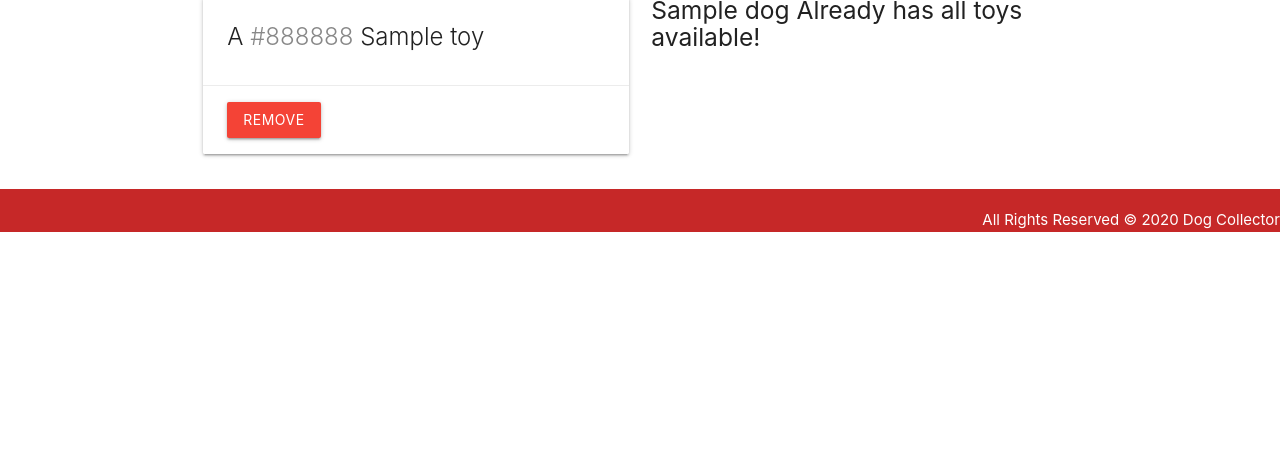
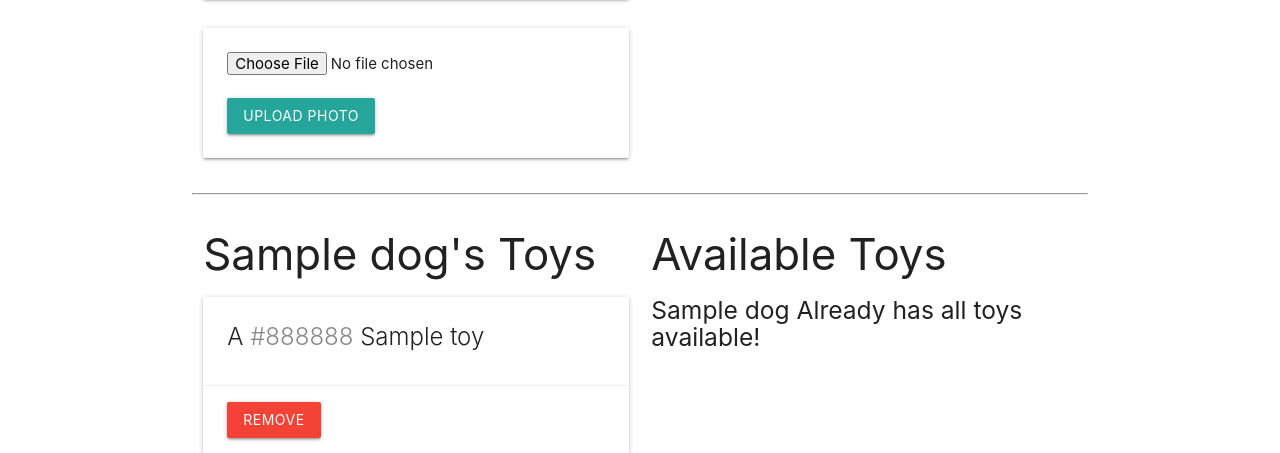
Before and after one commit to guyett92/dogcollector, a Django app: page /dogs/1/ in a window 1280 px wide. Shown: the part 774-1227 px from the top of the page. Before the commit the page ends 1006 px from the top, so only its background shows below. Run offline with Django 3.2, Linux system fonts and the light colour scheme; tables that the repository leaves empty hold one stand-in row (values such as "Sample post").

Commit message:
adds photo upload

```diff
--- a/main_app/admin.py
+++ b/main_app/admin.py
@@ -1,9 +1,10 @@
 from django.contrib import admin
 
-from .models import Dog, Feeding, Toy
+from .models import Dog, Feeding, Toy, Photo
 
 # Register your models here.
 
 admin.site.register(Dog)
 admin.site.register(Feeding)
 admin.site.register(Toy)
+admin.site.register(Photo)
--- a/main_app/models.py
+++ b/main_app/models.py
@@ -53,3 +53,10 @@ class Feeding(models.Model):
 
      class Meta:
          ordering = ['-date']
+
+class Photo(models.Model):
+    url = models.CharField(max_length=200)
+    dog = models.ForeignKey(Dog, on_delete=models.CASCADE)
+
+    def __str__(self):
+        return f"Photo for dog_id: {self.dog_id} @{self.url}"
--- a/main_app/templates/dogs/detail.html
+++ b/main_app/templates/dogs/detail.html
@@ -22,6 +22,17 @@
         <a href="{% url 'dogs_delete' dog.id %}">Delete</a>
       </div>
     </div>
+    {% for photo in dog.photo_set.all %}
+      <img class="responsive-img card-panel" src="{{photo.url}}">
+    {% empty %}
+      <div class="card-panel teal-text center-align">No Photos Uploaded</div>
+    {% endfor %}
+    <form action="{% url 'add_photo' dog.id %}" enctype="multipart/form-data" method="POST" class="card-panel">
+      {% csrf_token %}
+      <input type="file" name="photo-file">
+      <br><br>
+      <input type="submit" class="btn" value="Upload Photo">
+    </form>
   </div>
   <div class="col s6">
     <form action="{% url 'add_feeding' dog.id %}" method="post">
--- a/main_app/urls.py
+++ b/main_app/urls.py
@@ -17,4 +17,5 @@ urlpatterns = [
     path('dogs/<int:dog_id>/add_feeding/', views.add_feeding, name='add_feeding'),
     path('dogs/<int:dog_id>/assoc_toy/<int:toy_id>/', views.assoc_toy, name='assoc_toy'),
     path('dogs/<int:dog_id>/remove_toy/<int:toy_id>/', views.remove_toy, name='remove_toy'),
+    path('dogs/<int:dog_id>/add_photo/', views.add_photo, name='add_photo'),
 ]
--- a/main_app/views.py
+++ b/main_app/views.py
@@ -1,8 +1,14 @@
 from django.shortcuts import render, redirect
-from .models import Dog, Toy
+from .models import Dog, Toy, Photo
 from django.views.generic.edit import CreateView, UpdateView, DeleteView
 from django.views.generic import ListView, DetailView
 from .forms import FeedingForm
+import uuid
+import boto3
+
+S3_BASE_URL = 'https://s3-us-west-1.amazonaws.com/'
+BUCKET = 'dogcollector2'
+
 
 # View Functions
 
@@ -26,11 +32,25 @@ def dogs_detail(request, dog_id):
         'toys': toys_dog_doesnt_have
     })
 
+def add_photo(request, dog_id):
+    photo_file = request.FILES.get('photo-file', None)
+    if photo_file:
+        s3 = boto3.client('s3')
+        key = uuid.uuid4().hex[:6] + photo_file.name[photo_file.name.rfind('.'):]
+        try:
+            s3.upload_fileobj(photo_file, BUCKET, key)
+            url = f"{S3_BASE_URL}{BUCKET}/{key}"
+            photo = Photo(url=url, dog_id=dog_id)
+            photo.save()
+        except:
+            print('An error occurred uploading file to S3')
+    return redirect('detail', dog_id=dog_id)
+
 # Class-Based Views
 
 class DogCreate(CreateView):
     model = Dog
-    fields = '__all__'
+    fields = ['name', 'breed', 'description', 'age']
 
 class DogUpdate(UpdateView):
     model = Dog
```
Also changed, not shown: main_app/migrations/0005_photo.py (added).
